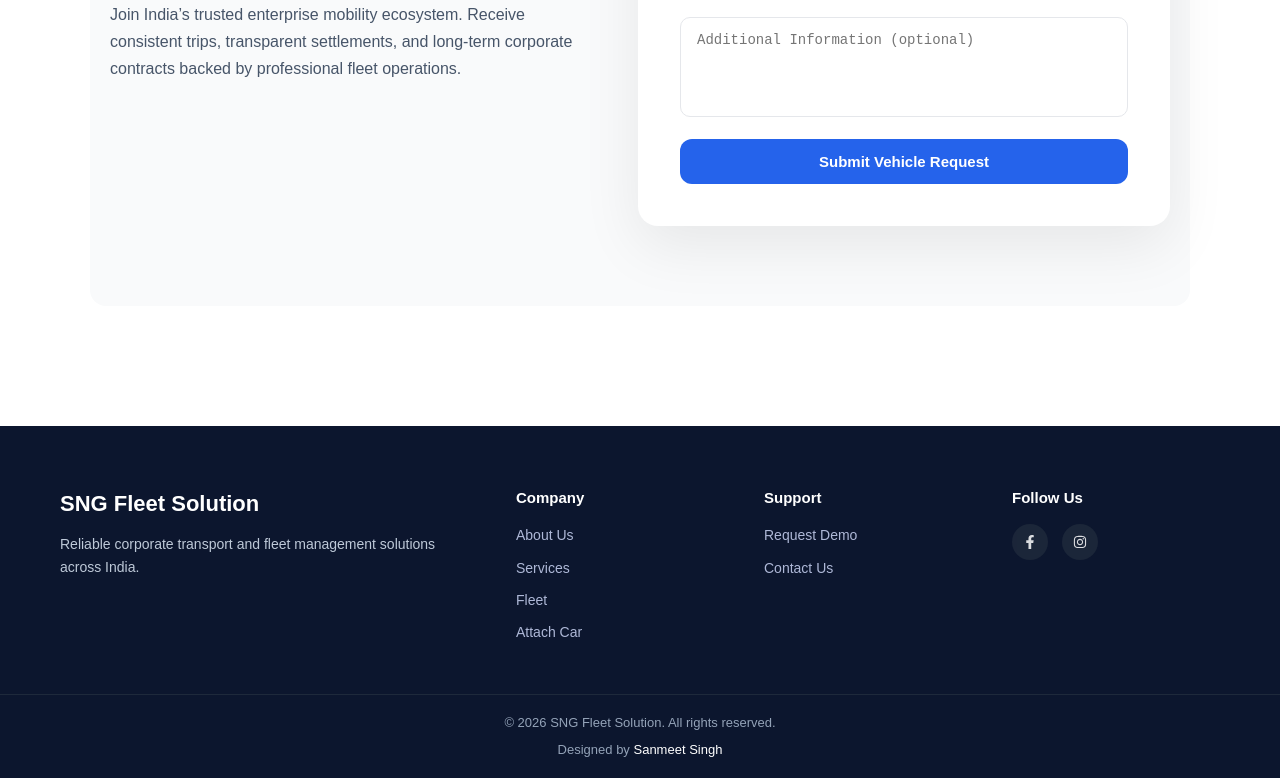
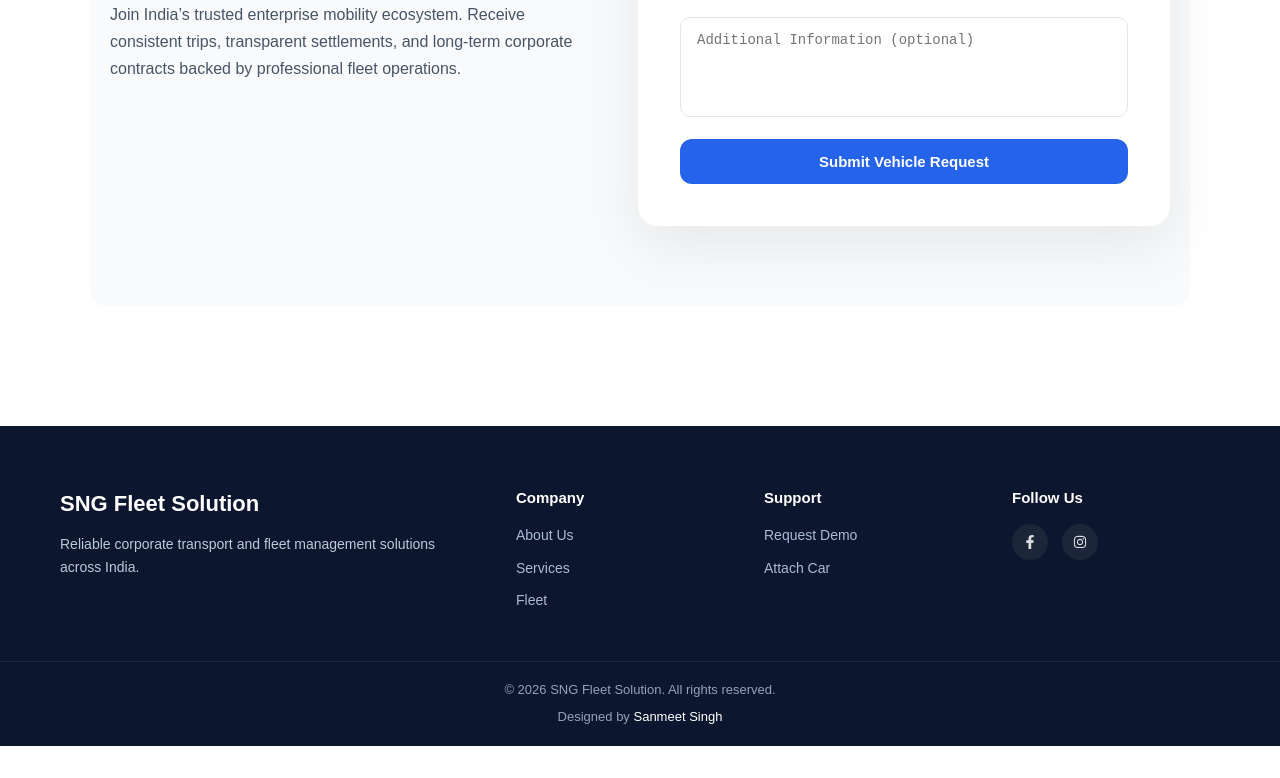
Before and after one commit to sngfleet/SNG-Fleet, a React (Vite) app: page /attach-car in a window 1280 px wide. Shown: the part 540-1318 px from the top of the page. After the commit the page ends 1286 px from the top, so only its background shows below. Built offline with nearby package versions, Linux system fonts and the light colour scheme.

Commit message:
minor footer changes

```diff
--- a/src/components/Footer.jsx
+++ b/src/components/Footer.jsx
@@ -20,13 +20,13 @@
           <Link to="/about">About Us</Link>
           <Link to="/services">Services</Link>
           <Link to="/fleet">Fleet</Link>
-          <Link to="/attach-car">Attach Car</Link>
+
         </div>
 
         <div className="footer-section">
           <h4>Support</h4>
           <Link to="/demo">Request Demo</Link>
-          <Link to="/contact">Contact Us</Link>
+          <Link to="/attach-car">Attach Car</Link>
         </div>
 
         {/* SOCIAL */}
```
